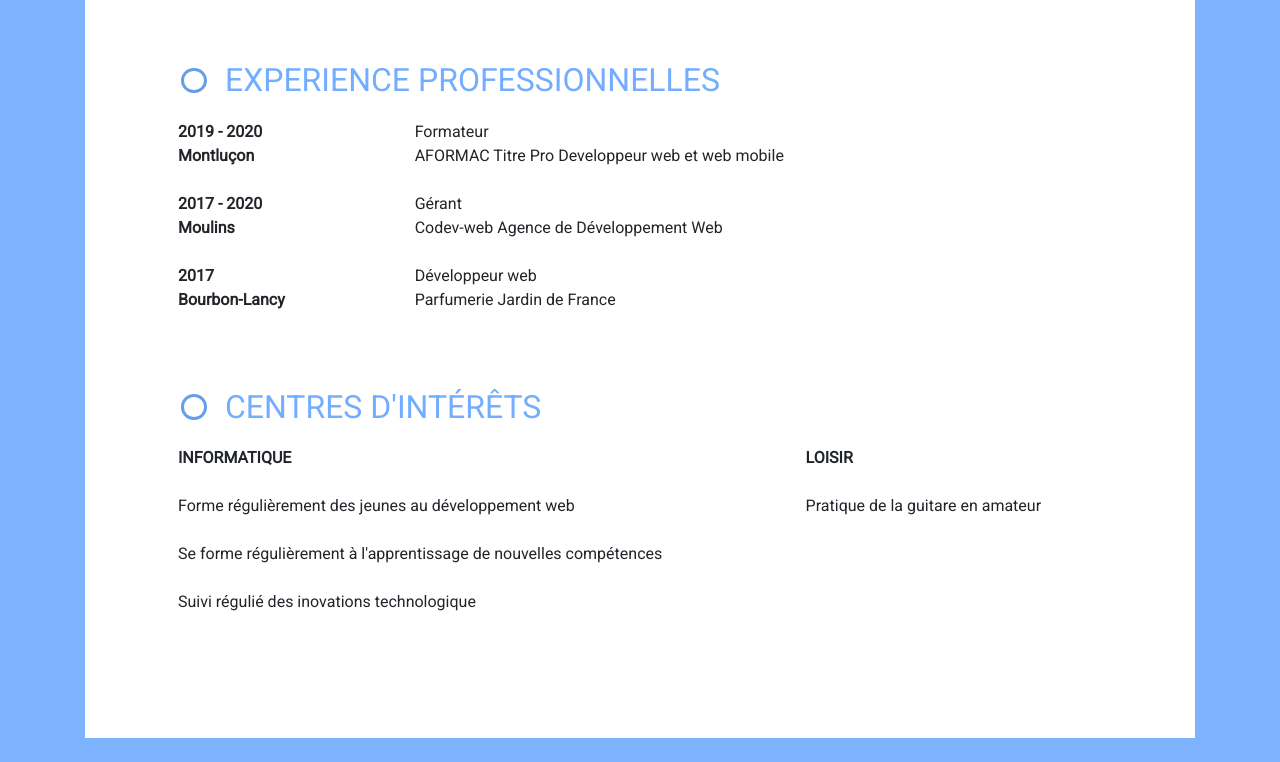
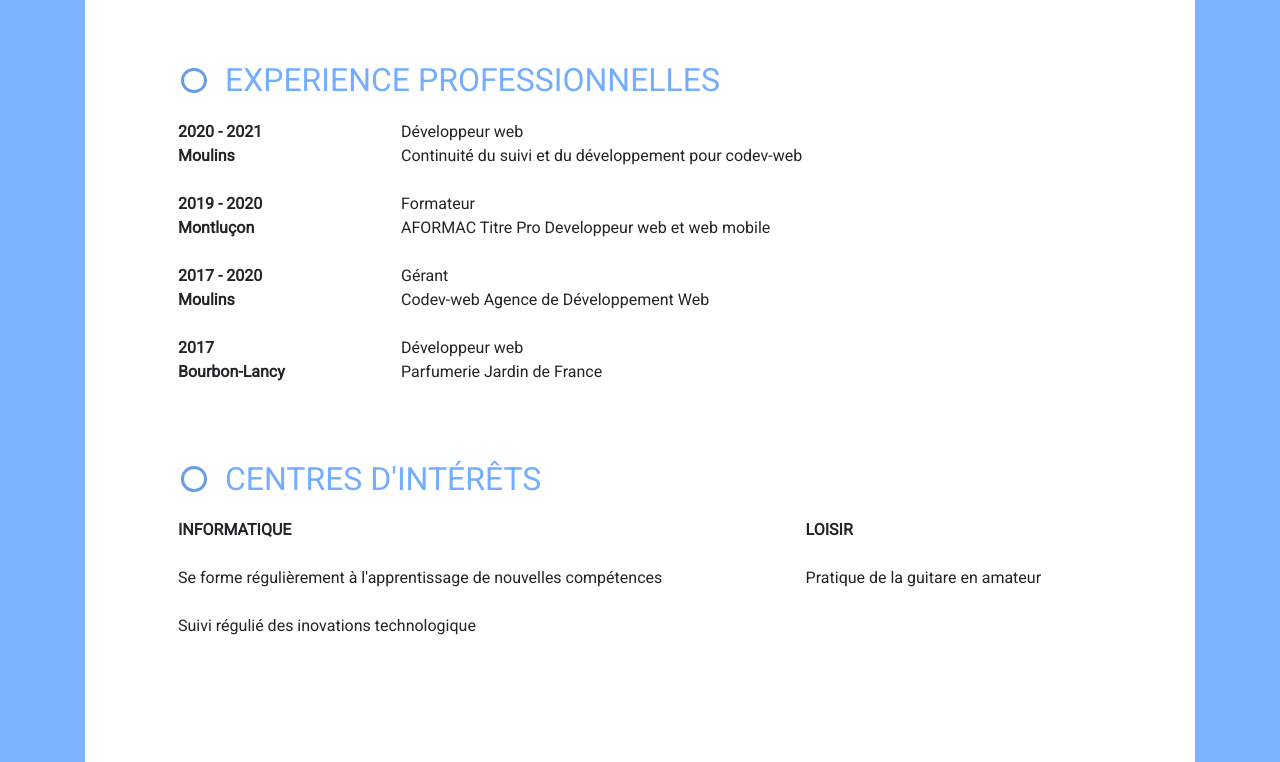
Before and after one commit to BobGizzmo/CV, a plain HTML site: page index.html in a window 1280 px wide. Shown: the part 1389-2151 px from the top of the page. Before the commit the page ends 2127 px from the top, so only its background shows below. Drawn offline with nearby package versions, Linux system fonts and the light colour scheme.

Commit message:
Update index.html

```diff
--- a/index.html
+++ b/index.html
@@ -16,7 +16,7 @@
 
 <body class="container">
 	<div class="main px-4 px-sm-5 py-5">
-		<header class="row d-flex align-items-center justify-content-between">
+		<header class="row d-flex align-items-flex-start justify-content-between">
 			<div class="d-none d-sm-block col-sm-3">
 				<img class="w-100" src="img/0.jpg" alt="that's me !">
 			</div>
@@ -95,6 +95,10 @@
 			<table class="table unbordered-table">
 				<tbody>
 					<tr>
+						<th>2020 - 2021<br>Moulins</th>
+						<td>Développeur web<br>Continuité du suivi et du développement pour codev-web</td>
+					</tr>
+					<tr>
 						<th>2019 - 2020<br />Montluçon</th>
 						<td>Formateur<br />AFORMAC Titre Pro Developpeur web et web mobile</td>
 					</tr>
@@ -120,11 +124,8 @@
 				</thead>
 				<tbody>
 					<tr>
-						<td>Forme régulièrement des jeunes au développement web</td>
+						<td>Se forme régulièrement à l'apprentissage de nouvelles compétences</td>
 						<td>Pratique de la guitare en amateur</td>
-					</tr>
-					<tr>
-						<td>Se forme régulièrement à l'apprentissage de nouvelles compétences</td>
 					</tr>
 					<tr>
 						<td>Suivi régulié des inovations technologique</td>
```
